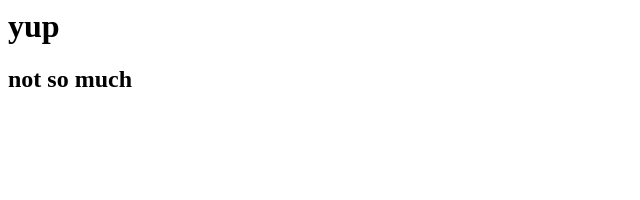
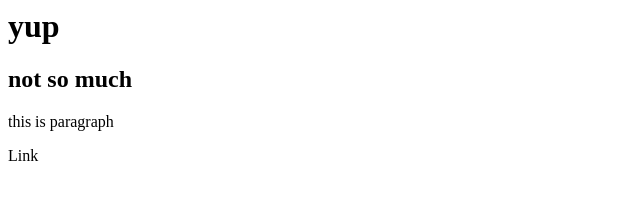
Before and after one commit to PioterDz/nauka, a plain HTML site: page sass/index.html in a window 1280 px wide. Shown: the whole page, without its empty margins (0-640 px from the left). Drawn offline with Linux system fonts and the light colour scheme.

Commit message:
Add more content

```diff
--- a/sass/index.html
+++ b/sass/index.html
@@ -5,5 +5,7 @@
 <body>
 	<h1>yup</h1>
 	<h2>not so much</h2>
+	<p>this is paragraph</p>
+	<a>Link</a>
 </body>
 </html>
```
